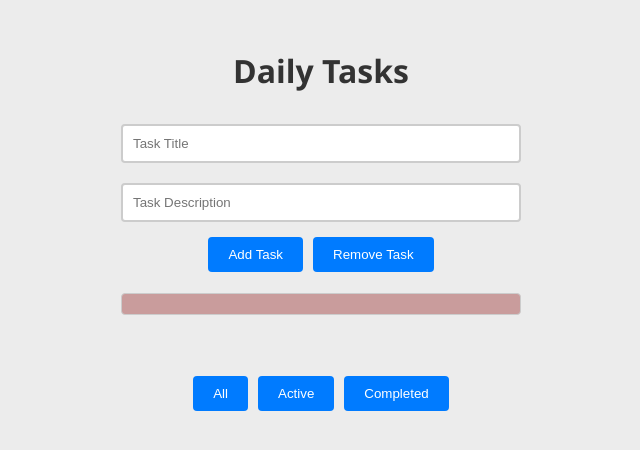
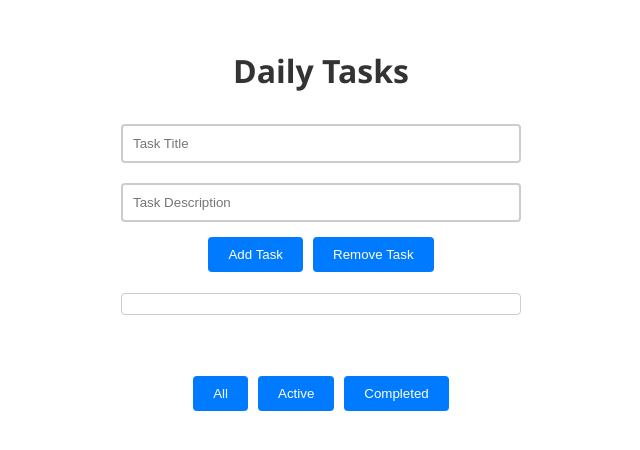
Before and after one commit to AureateProgrammer/Daily-Task-To-Do-, a React (Vite) app: page / in a window 1280 px wide. Shown: the top 450 px of the page, without its empty margins (319-959 px from the left). Built offline with nearby package versions, Linux system fonts and the light colour scheme.

Commit message:
Sleeker Look

```diff
--- a/src/components/ToDo.tsx
+++ b/src/components/ToDo.tsx
@@ -1,4 +1,3 @@
-
 
 import { useState } from "react"
 
--- a/src/index.css
+++ b/src/index.css
@@ -1,6 +1,6 @@
 html{
     font-family: 'Segoe UI', Tahoma, Geneva, Verdana, sans-serif;
-    background-color: #ececec;
+    background-color: #ffffff;
 
 }
 
@@ -36,7 +36,7 @@ button:hover {
     border: 1px solid #ccc;
     border-radius: 4px;
     padding: 10px;
-    background-color: rgb(201, 156, 156);
+    background-color: rgb(255, 255, 255);
 
     display: flex;
     flex-direction: column;
```
